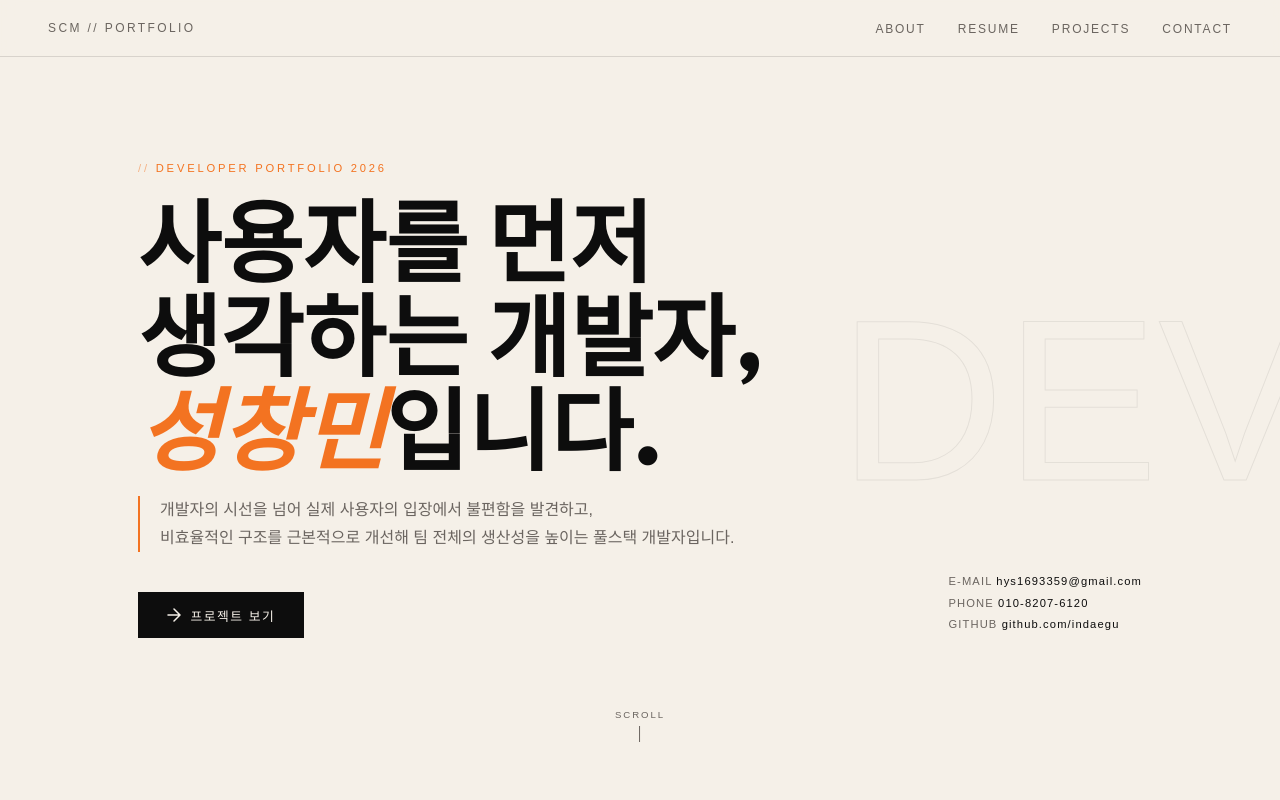
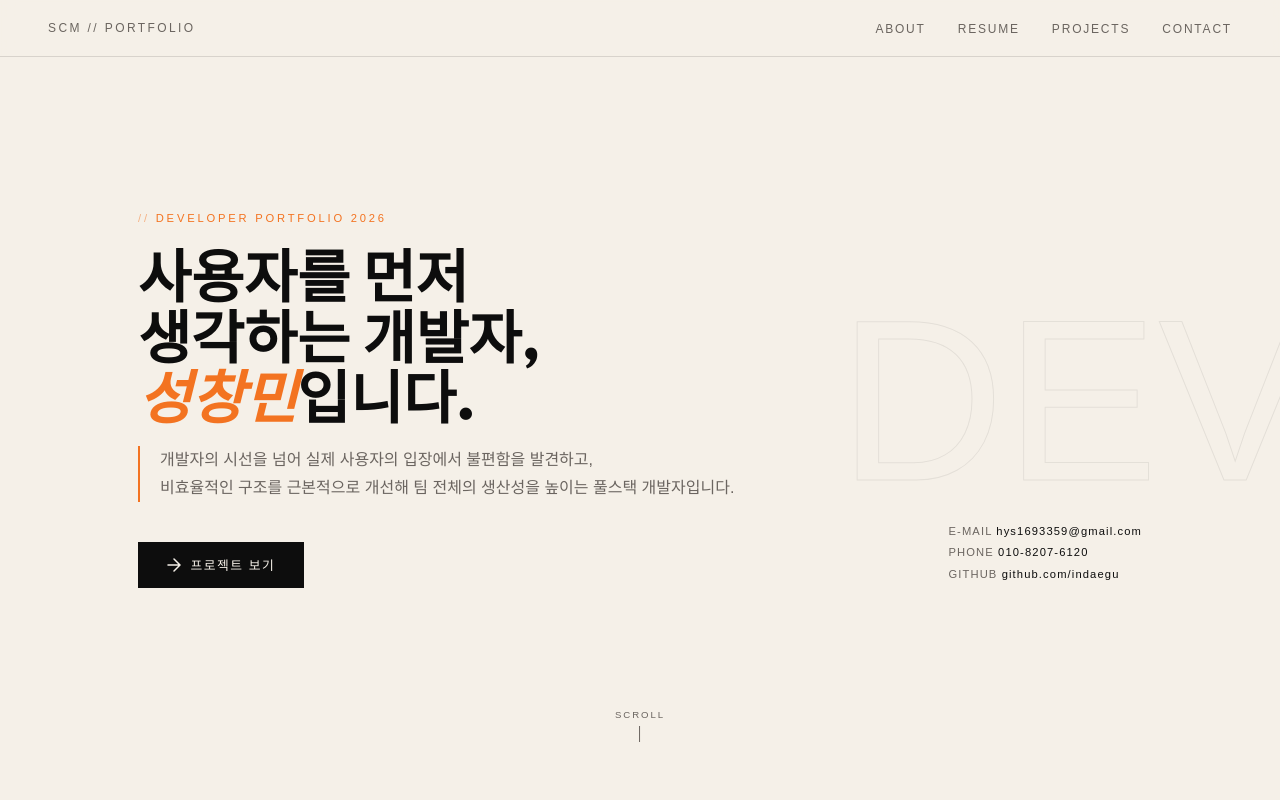
Before and after one commit to indaegu/portfolio, a plain HTML site: page index.html in a window 1280 px wide. Shown: the top 800 px of the page. Drawn offline with Linux system fonts and the light colour scheme; a web font is replaced by a local one.

Commit message:
Update index.html
반응성 개선

```diff
--- a/index.html
+++ b/index.html
@@ -89,10 +89,14 @@
   .hero-label::before { content: '// '; opacity: .5; }
   .hero-title {
     font-family: 'DM Serif Display', serif;
-    font-size: clamp(3.5rem, 7vw, 6.5rem);
+    font-size: clamp(3.5rem, 4.5vw, 6.5rem);
     line-height: 1.05;
     color: var(--ink);
     margin-bottom: 1rem;
+  }
+  .hero-title .line {
+    display: block;
+    white-space: nowrap;
   }
   .hero-title em { font-style: italic; color: var(--accent); }
   .hero-pitch {
@@ -451,7 +455,9 @@
     <div>
       <p class="hero-label">Developer Portfolio 2026</p>
       <h1 class="hero-title">
-        사용자를 먼저<br>생각하는 개발자,<br><em>성창민</em>입니다.
+        <span class="line">사용자를 먼저</span>
+        <span class="line">생각하는 개발자,</span>
+        <span class="line"><em>성창민</em>입니다.</span>
       </h1>
       <p class="hero-pitch">
         개발자의 시선을 넘어 실제 사용자의 입장에서 불편함을 발견하고,<br>
```
